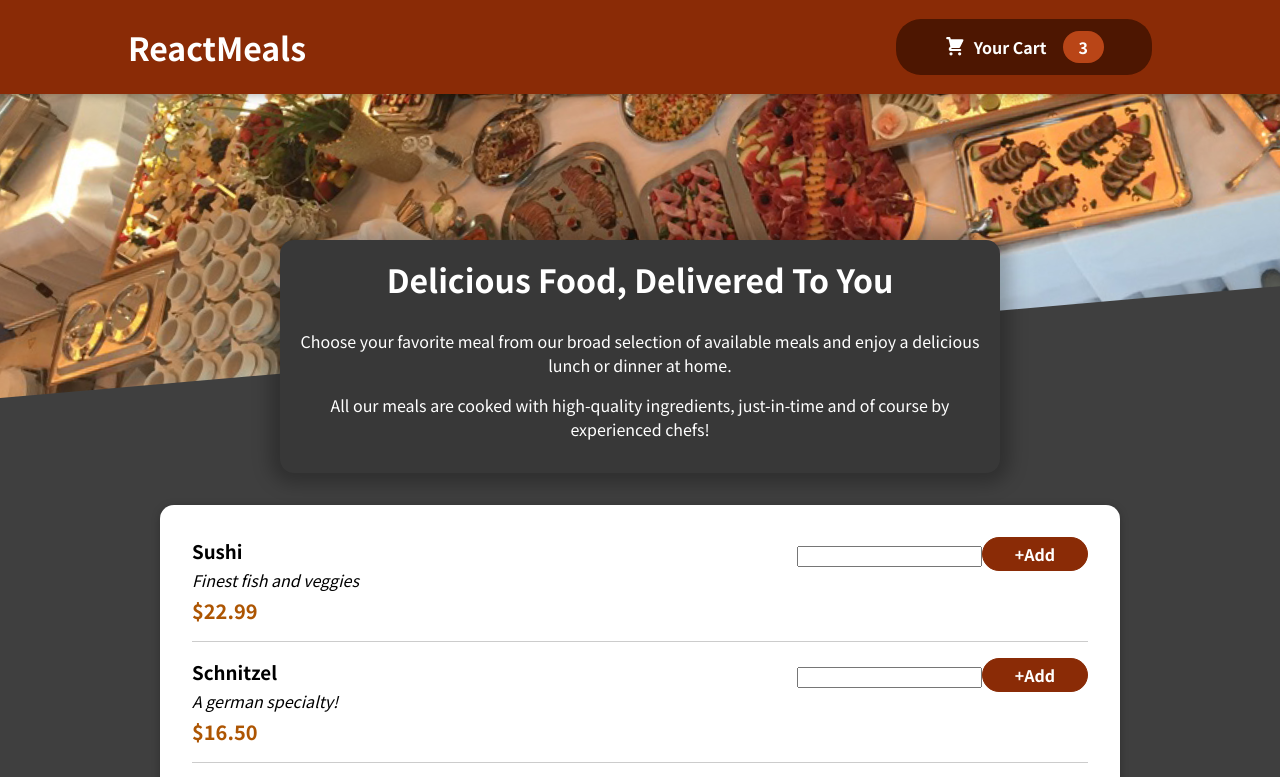
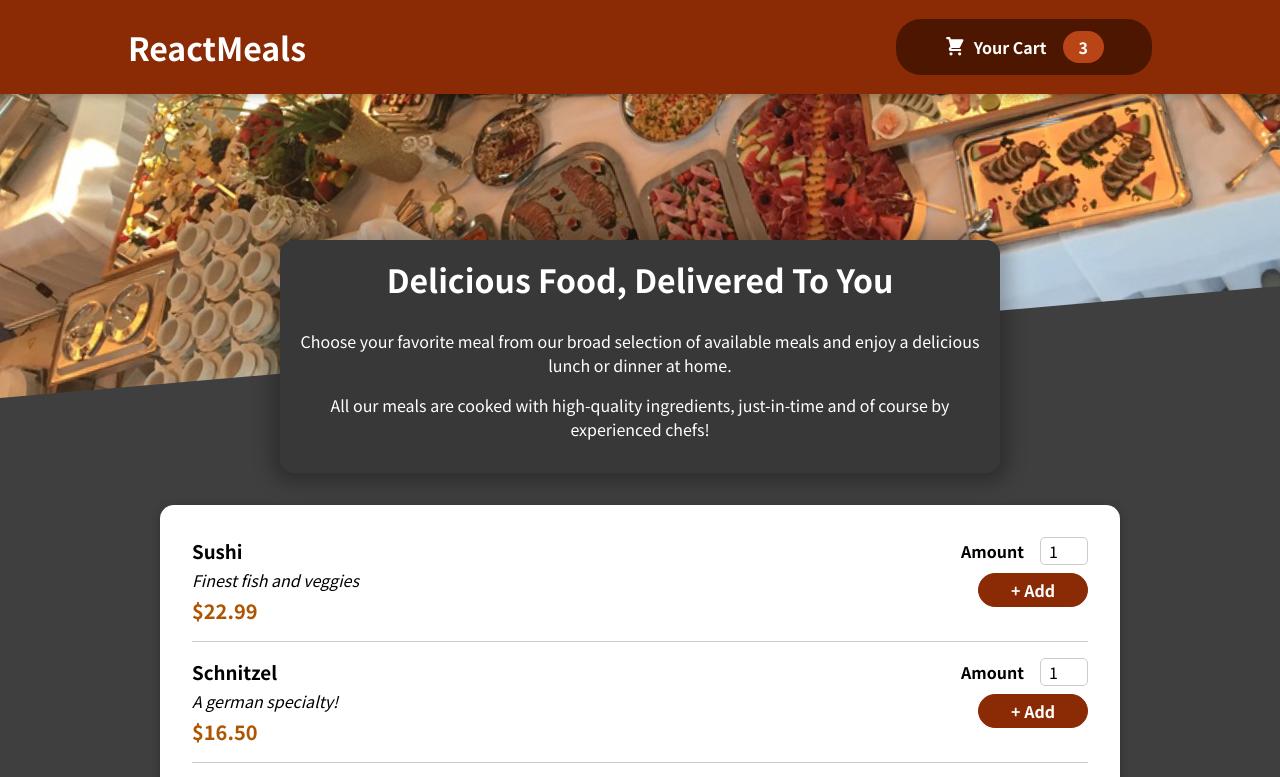
Before and after one commit to MichaelJCerce/react-meals, a React (Vite) app: page / in a window 1280 px wide. Shown: the top 777 px of the page. Built offline with nearby package versions, Linux system fonts and the light colour scheme.

Commit message:
Add MealForm.jsx and Input.jsx structure

```diff
--- a/src/components/Meals/AvailableMeals.jsx
+++ b/src/components/Meals/AvailableMeals.jsx
@@ -34,10 +34,7 @@ const AvailableMeals = () => {
     <Card className={classes.meals}>
       <ul>
         {DUMMY_MEALS.map((meal) => (
-          <Meal
-            key={meal.id}
-            {...meal}
-          />
+          <Meal key={meal.id} {...meal} />
         ))}
       </ul>
     </Card>
--- a/src/components/Meals/Meal.jsx
+++ b/src/components/Meals/Meal.jsx
@@ -4,13 +4,13 @@ import classes from "./Meal.module.css";
 const Meal = (props) => {
   const price = `$${props.price.toFixed(2)}`;
   return (
-    <li className={classes.meal} key={props.id}>
+    <li className={classes.meal}>
       <div>
         <h3>{props.name}</h3>
         <div className={classes.description}>{props.description}</div>
         <div className={classes.price}>{price}</div>
       </div>
-      <div><MealForm /></div>
+      <div><MealForm id={props.id}/></div>
     </li>
   );
 };
--- a/src/components/Meals/MealForm.jsx
+++ b/src/components/Meals/MealForm.jsx
@@ -1,10 +1,21 @@
+import Input from "../UI/Input";
 import classes from "./MealForm.module.css";
 
-const MealForm = () => {
+const MealForm = (props) => {
   return (
     <form className={classes.form}>
-      <input type="text" />
-      <button>+Add</button>
+      <Input
+        label="Amount"
+        input={{
+          id: `${props.id}`,
+          type: "number",
+          min: "1",
+          max: "5",
+          step: "1",
+          defaultValue: "1",
+        }}
+      />
+      <button>+ Add</button>
     </form>
   );
 };
--- a/src/components/UI/Input.jsx
+++ b/src/components/UI/Input.jsx
@@ -0,0 +1,12 @@
+import classes from "./Input.module.css";
+
+const Input = (props) => {
+  return (
+    <div className={classes.input}>
+      <label htmlFor={props.input.id}>{props.label}</label>
+      <input {...props.input} />
+    </div>
+  );
+};
+
+export default Input;
--- a/src/components/UI/Input.module.css
+++ b/src/components/UI/Input.module.css
@@ -0,0 +1,18 @@
+.input {
+  display: flex;
+  align-items: center;
+  margin-bottom: 0.5rem;
+}
+
+.input label {
+  font-weight: bold;
+  margin-right: 1rem;
+}
+
+.input input {
+  width: 3rem;
+  border-radius: 5px;
+  border: 1px solid #ccc;
+  font: inherit;
+  padding-left: 0.5rem;
+}
```
